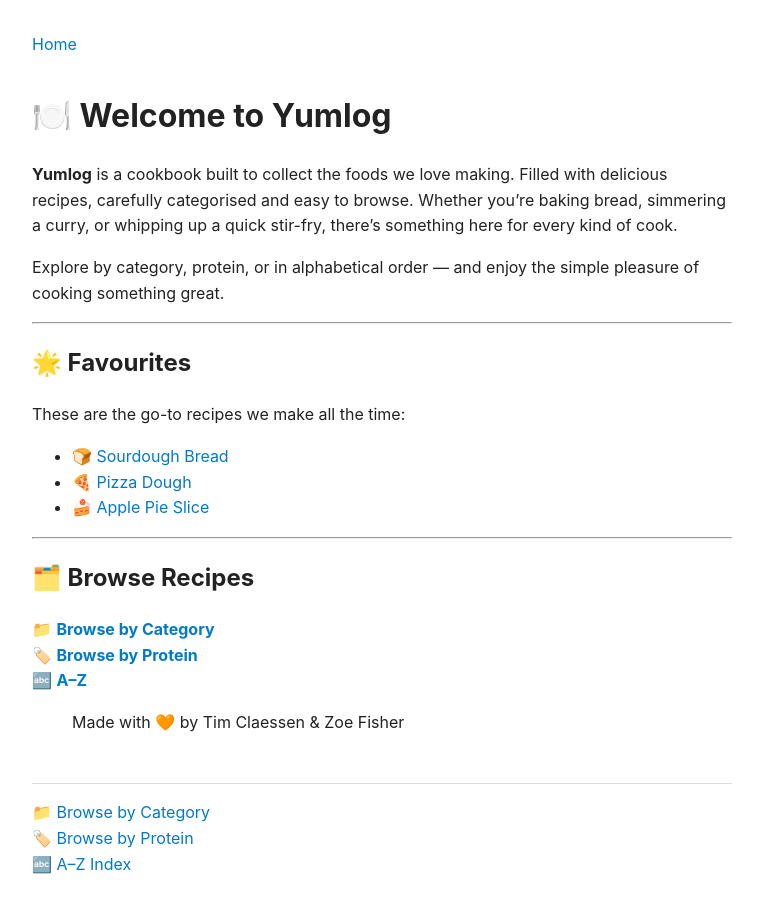
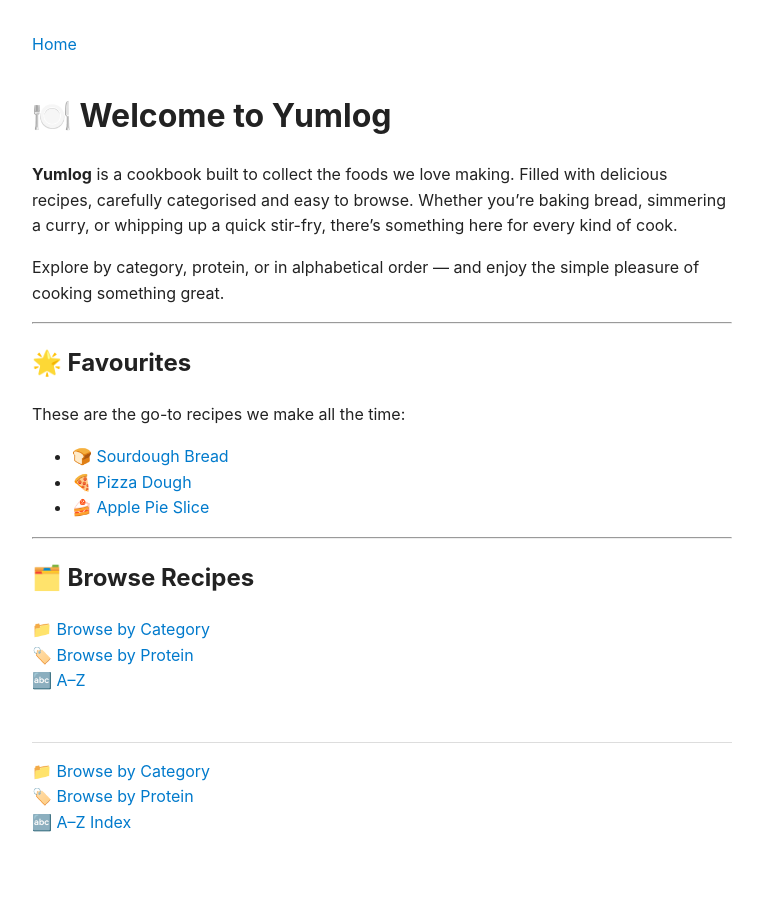
Before and after one commit to Tim-Claessen/yumlog, a Jekyll site: the page built from index.md, in a window 1280 px wide. Shown: the whole page, without its empty margins (0-763 px from the left). Built offline with Jekyll 4.4.1, drawn with Linux system fonts in a browser that asks for light colours.

Commit message:
Obsidian manual sync: 2025-05-16 14:54:42

```diff
--- a/index.md
+++ b/index.md
@@ -24,10 +24,6 @@ These are the go-to recipes we make all the time:
 
 ## 🗂️ Browse Recipes
 
-📁 [**Browse by Category**](./indexes/categories.md)
-🏷️ [**Browse by Protein**](./indexes/proteins.md)
-🔤 [**A–Z**](./indexes/alphabet.md)
-
-
-
-> Made with 🧡 by Tim Claessen & Zoe Fisher
+📁 [Browse by Category](./indexes/categories.md)
+🏷️ [Browse by Protein](./indexes/proteins.md)
+🔤 [A–Z](./indexes/alphabet.md)
```
